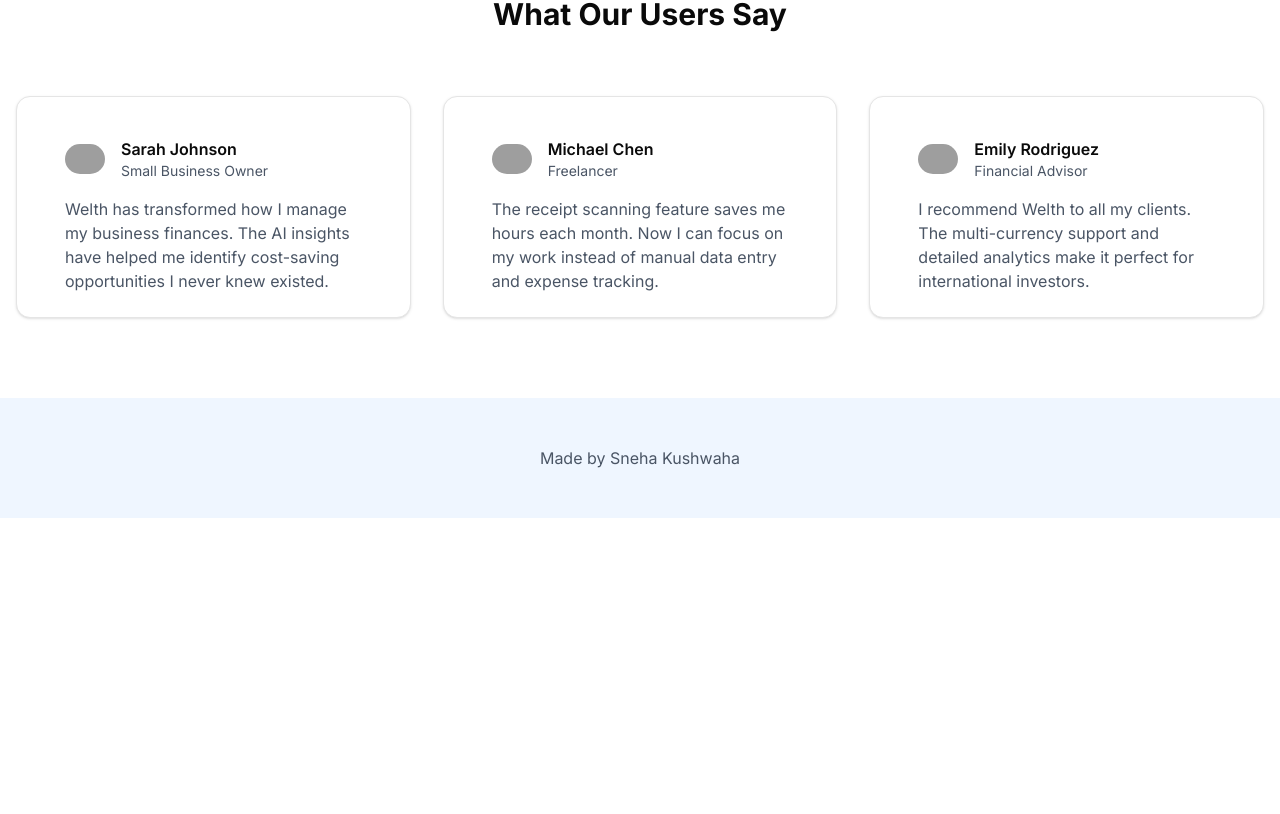
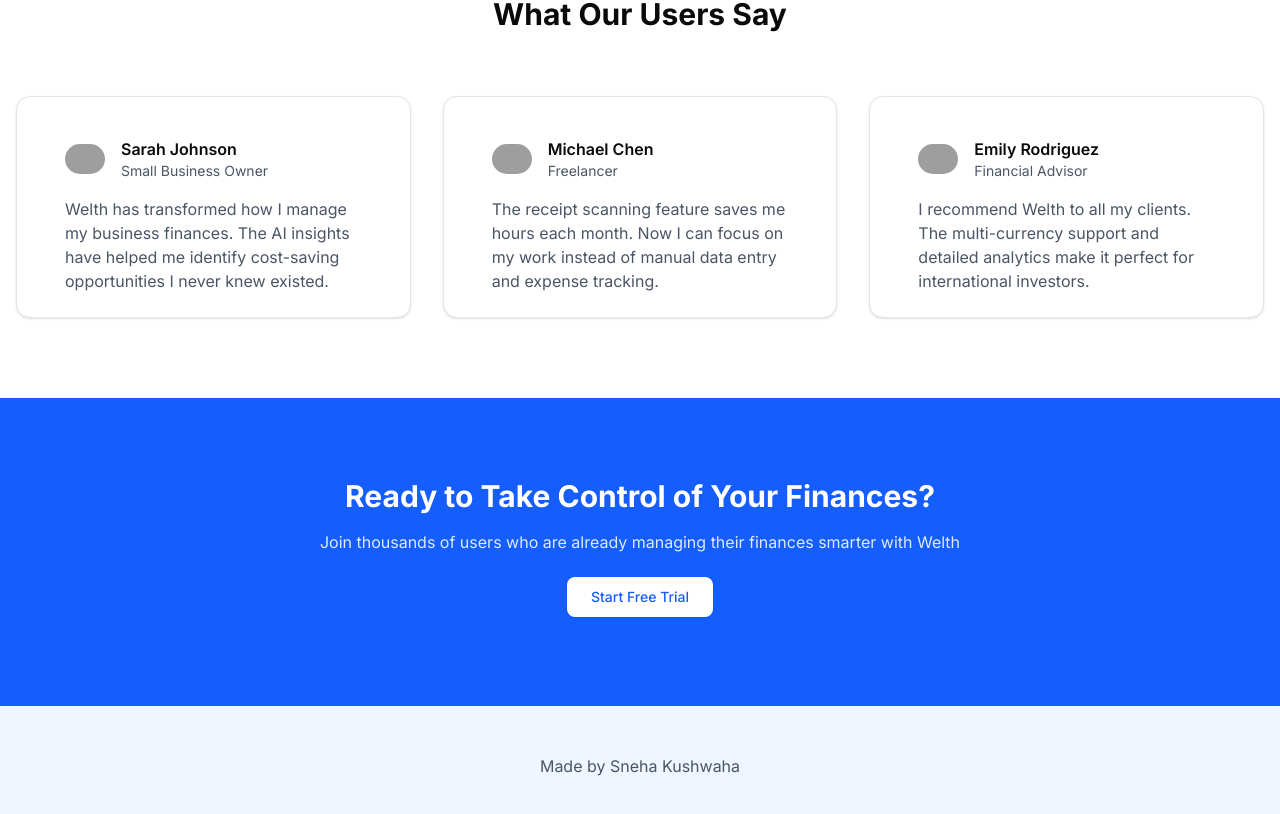
Before and after one commit to Sneha-Kushwaha/WisePenny.ai, a Next.js app: page / in a window 1280 px wide. Shown: the part 2551-3365 px from the top of the page. Before the commit the page ends 3069 px from the top, so only its background shows below. Built offline with nearby package versions, Linux system fonts and the light colour scheme; no server answers; grey boxes are pictures that could not be loaded.

Commit message:
added call to action section

```diff
--- a/app/page.jsx
+++ b/app/page.jsx
@@ -3,8 +3,9 @@ import { Card, CardContent } from "@/components/ui/card";
 import { statsData, featuresData } from "@/data/landing";
 import Image from "next/image";
 import { howItWorksData, testimonialsData } from "@/data/landing";
-// import HeroSection from "@/components/hero";
-// import Link from "next/link";
+import Link from "next/link";
+import { Button } from "@/components/ui/button";
+
 
 export default function Home() {
   return (
@@ -98,6 +99,27 @@ export default function Home() {
         </div>
       </section>
 
+      {/* Call to Action Section */}
+      <section className="py-20 bg-blue-600">
+        <div className="container mx-auto px-4 text-center">
+          <h2 className="text-3xl font-bold text-white mb-4">
+            Ready to Take Control of Your Finances?
+          </h2>
+          <p className="text-blue-100 mb-8 max-w-2xl mx-auto">
+            Join thousands of users who are already managing their finances
+            smarter with Welth
+          </p>
+          <Link href="/dashboard">
+            <Button
+              size="lg"
+              className="bg-white text-blue-600 hover:bg-blue-50 animate-bounce"
+            >
+              Start Free Trial
+            </Button>
+          </Link>
+        </div>
+      </section>
+
 
     </div>
   );
```
